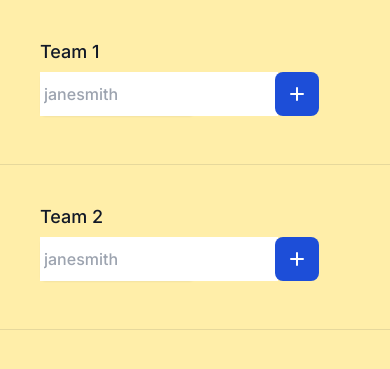
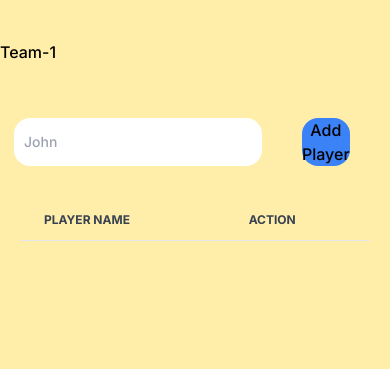
Before and after one commit to BadPotato1007/sports-scoring-app, a Flask app: page /teams in a window 390 px wide. Shown: the top 369 px of the page. Run offline with Flask 2, Linux system fonts and the light colour scheme; lists and menus that the app fills with data are empty; some libraries are stand-ins or nearby versions.

Commit message:
Added mobile home page and teams page update

```diff
--- a/templates/teams.html
+++ b/templates/teams.html
@@ -1,6 +1,7 @@
 <!doctype html>
 <html>
 <head>
+  <script src="https://cdnjs.cloudflare.com/ajax/libs/flowbite/2.4.1/flowbite.js" integrity="sha512-HoR86EEia6LhUfMMFBzFB+nWZeEpYdYcpU4qe0SIEvqj1nqoaQniIyfxkwfGZ8fO5NFwMEL3cjdc0pVb8FHHfA==" crossorigin="anonymous" referrerpolicy="no-referrer"></script>
   <meta charset="UTF-8">
   <meta name="viewport" content="width=device-width, initial-scale=1.0">
   <script src="https://cdn.tailwindcss.com"></script>
@@ -15,62 +16,78 @@
       font-style: bold;
 
     }
+    .table{
+      background-color: ;
+    }
+    .row-1{
+      background-color: ;
+    }
 
   </style>
 </head>
 <body >
-    <form>
-        <div class="space-y-12 space-x-12 ">
-          <div class="border-b border-gray-900/10 pb-12 ">
+  <div class="mt-10">
+    <div><h1>Team-1</h1></div>
+    <div class="flex justify-start p-3.5 pr-10  mt-10">
+      <input type="text" id="team_1_tb" class="rounded-2xl  text-black text-sm  focus:ring-blue-500 focus:border-blue-500 block w-full p-2.5 dark:bg--700 dark:border--600 dark:placeholder--400 dark:text-black dark:focus:ring-blue-500 dark:focus:border-blue-500" placeholder="John" required />
+      <button id="Add-Player-Btn" onclick="Addplayer_team1()" class="rounded-2xl ml-10 w-1/5	bg-blue-500">Add Player</button>
+    </div>
 
-            <div class="mt-10 grid grid-cols-1">
-              <div class="sm:col-span-4">
-                <label for="username" class="block text-lg  leading-6 text-gray-900 pl-10">Team 1</label>
-              <!-- this is the div containing the text box and the button-->
-                <div class="mt-2 pl-10 grid grid-cols-2 gap-10">
-                  <div class=" sm:col-span-4  flex rounded-md shadow-sm ring-1 ring-inset ring-gray-300 focus-within:ring-2 focus-within:ring-inset focus-within:ring-indigo-600 max-w-max">
-                    <input type="text" name="username" id="username" autocomplete="username" class="block flex-1 border-0 py-1.5 pl-1 text-gray-900 placeholder:text-gray-400 focus:ring-0 sm:text-sm sm:leading-6" placeholder="janesmith">
-                  </div>
 
-                  <div class="pl-10 col-start-2 sm:col-span-4 ">
-                    <button type="button" class=" text-white bg-blue-700 hover:bg-blue-800 focus:ring-4 focus:outline-none focus:ring-blue-300 font-medium rounded-lg text-sm p-2.5 text-center inline-flex items-center me-2 dark:bg-blue-600 dark:hover:bg-blue-700 dark:focus:ring-blue-800">
-                      <svg xmlns="http://www.w3.org/2000/svg" class="h-6 w-6 " fill="none" viewBox="0 0 24 24" stroke="currentColor">
-                        <path stroke-linecap="round" stroke-linejoin="round" stroke-width="2" d="M12 6v6m0 0v6m0-6h6m-6 0H6" />
-                      </svg>
-                    </button>
-                  </div>
-                </div>
-              </div>
-            </div>
-          </div>
-          </div>
-      </form>
-      <form>
-        <div class="space-y-12 space-x-12 ">
-          <div class="border-b border-gray-900/10 pb-12">
+<div class="relative m-5 overflow-x-auto  sm:rounded-lg">
+  <table class="w-full table text-sm text-left rtl:text-right text-gray-500 dark:text-gray-400">
+      <thead class="text-xs text-gray-700 uppercase ">
+          <tr class=" row-1 border-b dark:border-gray-700">
+              <th scope="col" class="px-6 py-3">
+                  Player Name
+              </th>
+              <th scope="col" class="px-6 py-3">
+                  Action
+              </th>
+          </tr>
+      </thead>
+      <tbody id="team_1_table">
+      </tbody>
+  </table>
+</div>
 
-            <div class="mt-10 grid grid-cols-1">
-              <div class="sm:col-span-4">
-                <label for="username" class="block text-lg  leading-6 text-gray-900 pl-10">Team 2</label>
-              <!-- this is the div containig the text box and the button-->
-                <div class="mt-2 pl-10 grid grid-cols-2 gap-10">
-                  <div class=" sm:col-span-4  flex rounded-md shadow-sm ring-1 ring-inset ring-gray-300 focus-within:ring-2 focus-within:ring-inset focus-within:ring-indigo-600 max-w-max">
-                    <input type="text" name="username" id="username" autocomplete="username" class="block flex-1 border-0 py-1.5 pl-1 text-gray-900 placeholder:text-gray-400 focus:ring-0 sm:text-sm sm:leading-6" placeholder="janesmith">
-                  </div>
+  </div>
+    </body>
 
-                  <div class="pl-10 col-start-2 sm:col-span-4 ">
-                    <button type="button" class=" text-white bg-blue-700 hover:bg-blue-800 focus:ring-4 focus:outline-none focus:ring-blue-300 font-medium rounded-lg text-sm p-2.5 text-center inline-flex items-center me-2 dark:bg-blue-600 dark:hover:bg-blue-700 dark:focus:ring-blue-800">
-                      <svg xmlns="http://www.w3.org/2000/svg" class="h-6 w-6 " fill="none" viewBox="0 0 24 24" stroke="currentColor">
-                        <path stroke-linecap="round" stroke-linejoin="round" stroke-width="2" d="M12 6v6m0 0v6m0-6h6m-6 0H6" />
-                      </svg>
-                    </button>
-                  </div>
-                </div>
-              </div>
-            </div>
-          </div>
-          </div>
-      </form>
+  <script>
+    team_1_players = []
+    const add_player_btn = document.getElementById("Add-Player-Btn")
+    function Addplayer_team1(){
+      player_name = document.getElementById("team_1_tb").value
+      team_1_players.push(player_name)
+      render_table("team_1_table")
+    }
+    function remove_player(id){
+      player_name_rem = id.innerText
+      const index_del = team_1_players.indexOf(player_name_rem)
+      team_1_players.pop(index_del)
+      console.log(team_1_players)
+      render_table("team_1_table")
 
-</body>
-</html>
+
+    }
+
+
+    function render_table(team){
+      table = document.getElementById(team)
+      table.innerHTML = ""
+      for(let i=0;i!=team_1_players.length;i++){
+        table.innerHTML += `<tr class="  border-b dark:border-gray-700">
+              <th scope="row" id="team_1_${i}" class="px-6 py-4 font-medium text-gray-900 whitespace-nowrap dark:text-black">
+              ${team_1_players[i]}
+              </th>
+
+              <td  class="px-6 py-4">
+                <a href="#"  onclick="remove_player(team_1_${i})" class="font-medium text-blue-600 dark:text-blue-500 hover:underline">Remove</a>
+            </td>
+          </tr>`
+      }
+
+    }
+
+  </script>
```
Also changed, not shown: templates/home_page_mobile_test.html (added, +68 -0 lines).
